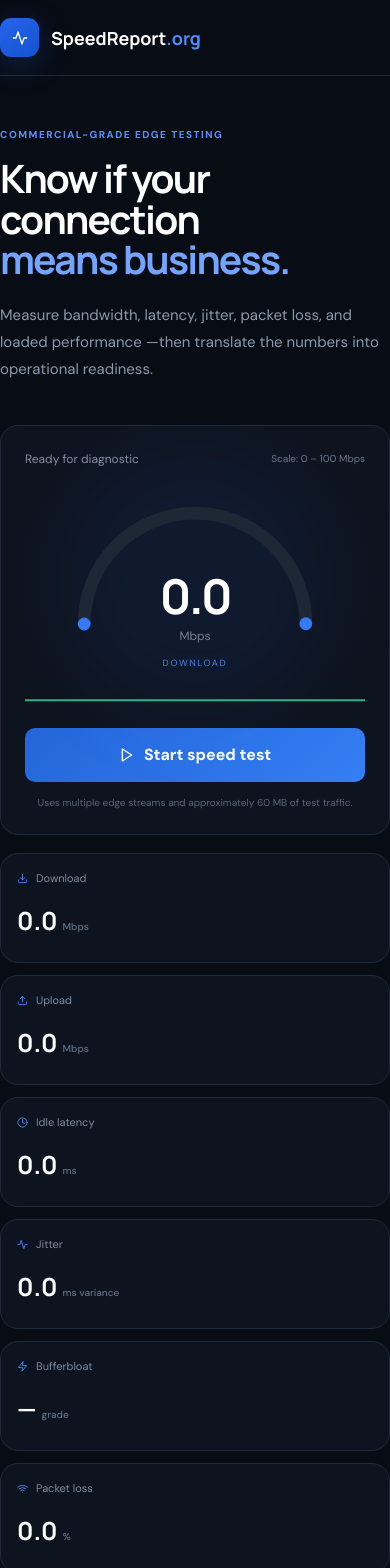
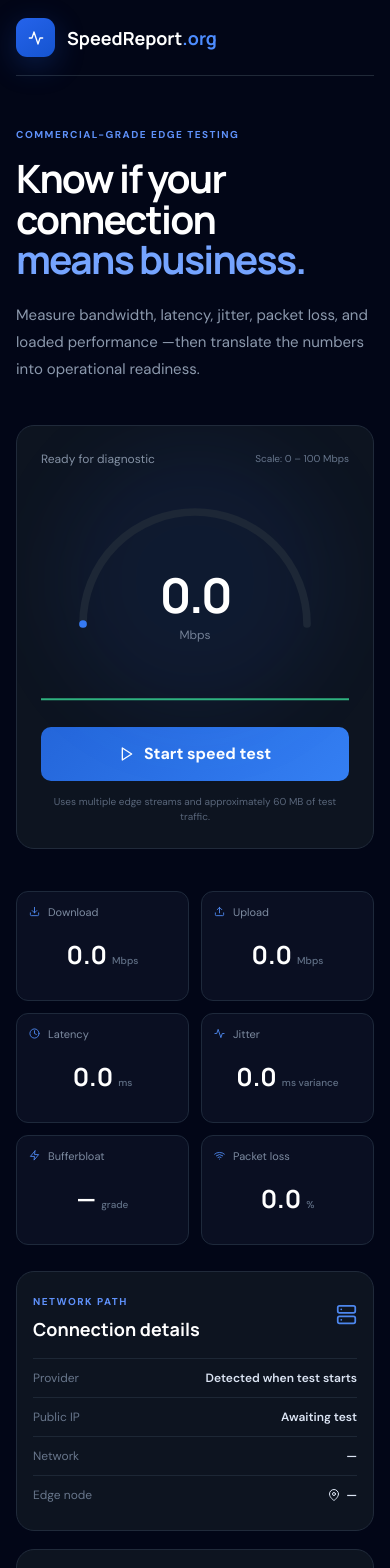
Before and after one commit to JimEllars/SpeedReport.org-Speed-Test-App-9642, a React (Vite) app: page / in a window 390 px wide. Shown: the top 1568 px of the page. Built offline with nearby package versions, Linux system fonts and the light colour scheme; no server answers.

Commit message:
fix(ui): responsive mobile gauge scaling, zero horizontal overflow, and Latency metric label update

```diff
--- a/src/App.jsx
+++ b/src/App.jsx
@@ -95,7 +95,7 @@ useEffect(() => {
   const previousReport = history.find((item) => item.id !== report?.id);
 
   return (
-    <div className="app-shell w-full max-w-full overflow-x-hidden">
+    <div className="app-shell min-h-screen w-full max-w-full overflow-x-hidden bg-slate-950 text-white px-4 sm:px-6 lg:px-8">
       <Header />
 
       <main>
@@ -114,7 +114,7 @@ useEffect(() => {
           </p>
         </section>
 
-        <div className="dashboard-grid">
+        <div className="dashboard-grid w-full max-w-md sm:max-w-xl md:max-w-2xl mx-auto">
           <SpeedGauge
             {...test}
             onStart={test.start}
--- a/src/components/DiagnosticsSummary.jsx
+++ b/src/components/DiagnosticsSummary.jsx
@@ -24,7 +24,7 @@ export default function DiagnosticsSummary({ report }) {
   const rows = [
     {
       icon: FiClock,
-      label: 'Idle latency',
+      label: 'Latency',
       value: `${metrics.ping} ms`,
       detail: `${metrics.min}–${metrics.max} ms observed range`,
       state: latencyStatus
--- a/src/components/MetricsGrid.jsx
+++ b/src/components/MetricsGrid.jsx
@@ -14,7 +14,7 @@ export default function MetricsGrid({ metrics }) {
   const items = [
     ['Download', metrics.download.toFixed(1), 'Mbps', FiDownload],
     ['Upload', metrics.upload.toFixed(1), 'Mbps', FiUpload],
-    ['Idle latency', metrics.ping.toFixed(1), 'ms', FiClock],
+    ['Latency', (metrics.loadedPing || metrics.ping).toFixed(1), 'ms', FiClock],
     ['Jitter', metrics.jitter.toFixed(1), 'ms variance', FiActivity],
     [
       'Bufferbloat',
@@ -26,9 +26,9 @@ export default function MetricsGrid({ metrics }) {
   ];
 
   return (
-    <section className="metrics-grid">
+    <section className="metrics-grid grid grid-cols-2 sm:grid-cols-4 gap-3 sm:gap-4 w-full max-w-full mt-6">
       {items.map(([label, value, unit, icon]) => (
-        <div className="metric-card p-4 sm:p-6" key={label}>
+        <div className="metric-card p-3 sm:p-4 text-center rounded-xl bg-slate-900/60 border border-slate-800" key={label}>
           <div className="metric-top">
             <SafeIcon icon={icon} />
             <span>{label}</span>
--- a/src/components/ReportComparisonCard.jsx
+++ b/src/components/ReportComparisonCard.jsx
@@ -40,7 +40,7 @@ export default function ReportComparisonCard({ currentReport, previousReport })
       delta: difference(currentReport.metrics.upload, previousReport.metrics.upload)
     },
     {
-      label: 'Idle latency',
+      label: 'Latency',
       current: `${currentReport.metrics.ping} ms`,
       delta: difference(currentReport.metrics.ping, previousReport.metrics.ping),
       inverse: true
--- a/src/components/SpeedGauge.jsx
+++ b/src/components/SpeedGauge.jsx
@@ -110,12 +110,12 @@ export default function SpeedGauge({
         </div>
       </div>
 
-      <div className="gauge w-full max-w-[280px] sm:max-w-[340px] md:max-w-[420px] mx-auto" aria-live="polite" aria-valuenow={value}>
-        <svg viewBox="0 0 240 145" aria-label={`${value} megabits per second`}>
-          <path className="gauge-track" d="M25 120 A95 95 0 0 1 215 120" />
+      <div className="gauge w-full max-w-full flex flex-col items-center justify-center overflow-hidden" aria-live="polite" aria-valuenow={value}>
+        <svg viewBox="0 0 400 240" preserveAspectRatio="xMidYMid meet" className="w-full h-auto max-w-[280px] sm:max-w-[340px] md:max-w-[380px] mx-auto overflow-visible" aria-label={`${value} megabits per second`}>
+          <path className="gauge-track" d="M40 200 A160 160 0 0 1 360 200" />
           <motion.path
             className="gauge-progress"
-            d="M25 120 A95 95 0 0 1 215 120"
+            d="M40 200 A160 160 0 0 1 360 200"
             initial={{ pathLength: 0 }}
             animate={{ pathLength: percent / 100 }}
             transition={{ type: 'tween', ease: 'linear', duration: 0.05 }}
--- a/src/hooks/useSpeedTest.js
+++ b/src/hooks/useSpeedTest.js
@@ -36,7 +36,7 @@ export function useSpeedTest(onComplete) {
   const [error, setError] = useState('');
 
   const updateLive = useCallback((key, value, ping) => {
-    setMetrics((current) => ({ ...current, [key]: value }));
+    setMetrics((current) => { const updated = { ...current, [key]: value }; if (ping !== undefined && ping !== null) { updated.loadedPing = ping; } return updated; });
     setSamples((current) => [...current.slice(-24), { value, ping }]);
   }, []);
 
--- a/src/utils/pdfReportGenerator.js
+++ b/src/utils/pdfReportGenerator.js
@@ -96,7 +96,7 @@ export async function downloadReport(report) {
   line('Download throughput', `${report.metrics.download} Mbps`, 475);
   line('Upload throughput', `${report.metrics.upload} Mbps`, 453);
   line(
-    'Idle latency / Jitter',
+    'Latency / Jitter',
     `${report.metrics.ping} ms / ${report.metrics.jitter} ms`,
     431
   );
--- a/src/utils/reportActions.js
+++ b/src/utils/reportActions.js
@@ -196,7 +196,7 @@ export function printReport(report) {
       rows: [
         ['Download', `${report.metrics.download} Mbps`],
         ['Upload', `${report.metrics.upload} Mbps`],
-        ['Idle latency', `${report.metrics.ping} ms`],
+        ['Latency', `${report.metrics.ping} ms`],
         ['Jitter', `${report.metrics.jitter} ms`],
         ['Loaded latency', `${report.metrics.loadedPing} ms`],
         ['Loaded jitter', `${report.metrics.loadedJitter} ms`],
```
